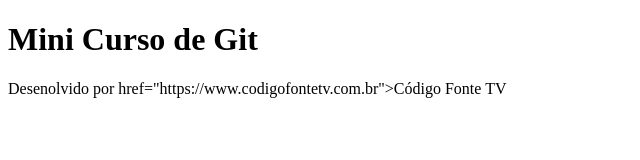
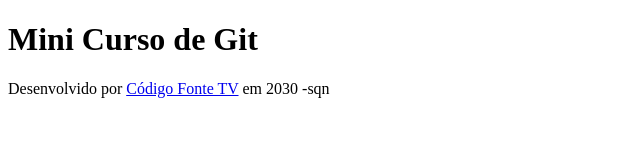
Before and after one commit to Fab1471/git_learn, a plain HTML site: page git_learn/index.html in a window 1280 px wide. Shown: the whole page, without its empty margins (0-640 px from the left). Drawn offline with Linux system fonts and the light colour scheme.

Commit message:
2nd Commit

```diff
--- a/git_learn/index.html
+++ b/git_learn/index.html
@@ -8,7 +8,9 @@
 <body>
     <h1>Mini Curso de Git</h1>
     <footer>
-        <p>Desenolvido por <a> href="https://www.codigofontetv.com.br">Código Fonte TV</a></p>
+        <p>Desenvolvido por
+            <a href="https://www.codigofontetv.com.br">Código Fonte TV</a> em 2030 -sqn
+        </p>
     </footer>
 </body>
 </html>
```
Also changed, not shown: git_learn/txt.txt.
